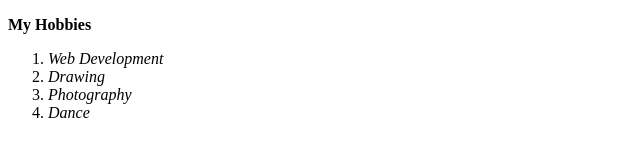
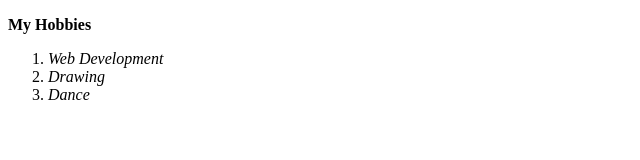
Before and after one commit to LeannaKovalenko2045/cv, a plain HTML site: page my hobbies.html in a window 1280 px wide. Shown: the whole page, without its empty margins (0-640 px from the left). Drawn offline with Linux system fonts and the light colour scheme.

Commit message:
Update my hobbies.html

```diff
--- a/my hobbies.html
+++ b/my hobbies.html
@@ -16,7 +16,6 @@
         <ol>
             <li><em>Web Development</em></li>
             <li><em>Drawing</em></li>
-            <li><em>Photography</em></li>
             <li><em>Dance</em></li>
         </ol>
     </body>
```
